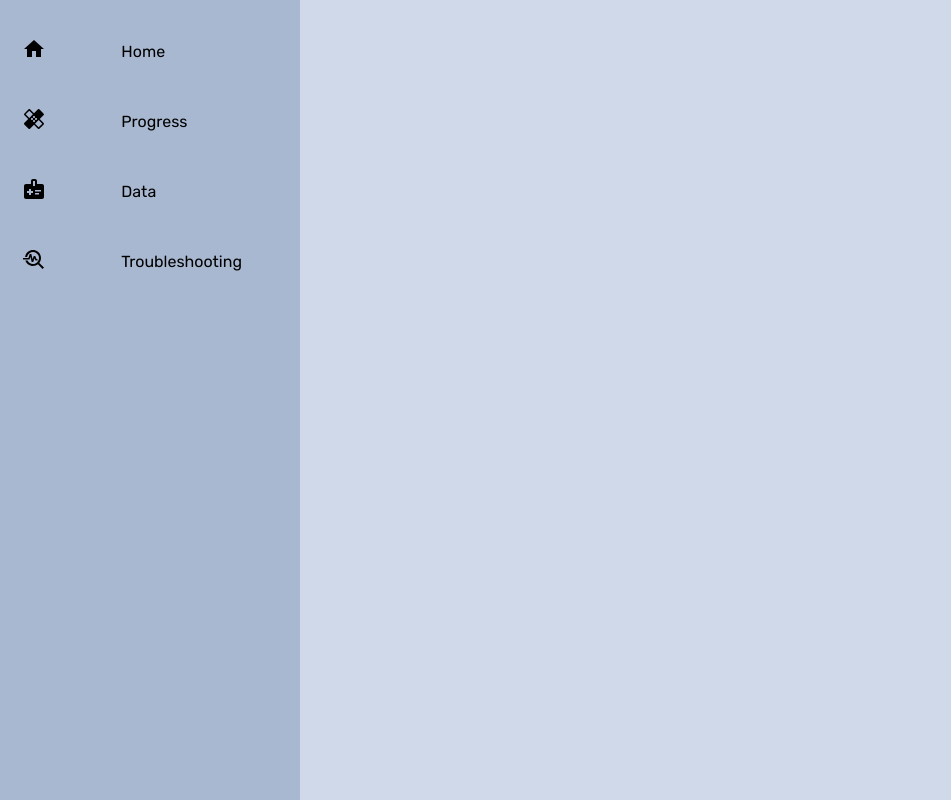
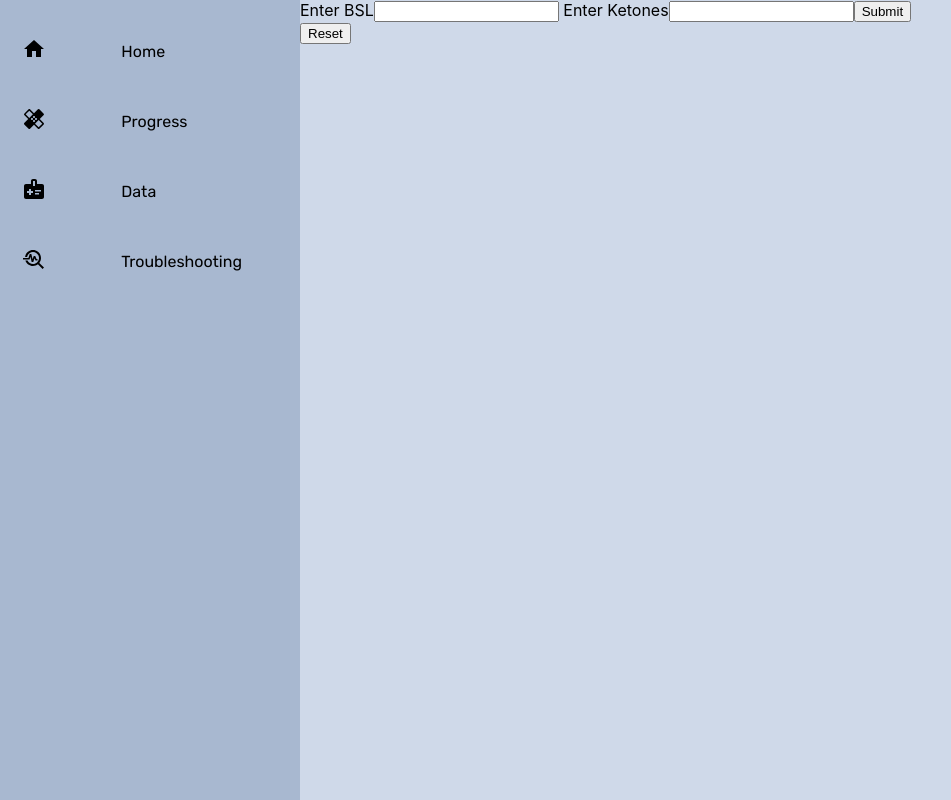
Before and after one commit to KeiferTaishi/dka, a React (Create React App) app: page / in a window 1280 px wide. Both pictures are taken after typing "Sample", "Sample" into the empty fields and a click on the button "Submit". Shown: the whole page, without its empty margins (0-951 px from the left). Built offline with nearby package versions, Linux system fonts and the light colour scheme.

Commit message:
added second form for bsl and ketones

```diff
--- a/package.json
+++ b/package.json
@@ -10,6 +10,7 @@
     "@testing-library/jest-dom": "^5.16.5",
     "@testing-library/react": "^13.4.0",
     "@testing-library/user-event": "^13.5.0",
+    "firebase": "^9.15.0",
     "react": "^18.2.0",
     "react-dom": "^18.2.0",
     "react-router-dom": "^6.6.2",
--- a/src/App.js
+++ b/src/App.js
@@ -5,8 +5,8 @@ import Home from './Pages/Home';
 import Progress from './Pages/Progress';
 import TroubleShooting from './Pages/TroubleShooting';
 
+
 function App() {
-
   let Navigation = Home;
   switch (window.location.pathname) {
     case "/Home":
--- a/src/Pages/Home.js
+++ b/src/Pages/Home.js
@@ -1,6 +1,10 @@
 import React from 'react'
 import '../App.css';
 import { useState, useEffect } from 'react';
+import firebase from './firebase';
+import { hydrate } from 'react-dom';
+
+
 
 export default function Home() {
     const [fName, setfName] = useState(" ");
@@ -8,6 +12,13 @@ export default function Home() {
     const [nhi, setnhi] = useState();
     const [showForm, setShowForm] = useState(true);
 
+    const [bsl, setBsl] = useState();
+    const [ketones, setKetones] = useState();
+
+    const handlereset = ()=>{
+        localStorage.clear();
+        window.location.pathname = "/Home";
+    }
 
     useEffect (()=>{
         const data = window.localStorage.getItem('formIntro');
@@ -23,8 +34,21 @@ export default function Home() {
         setShowForm(false);
     }
 
+
+
     if (!showForm){
-        return <p>{fName}</p>
+        return (
+            <div className = "results">
+            <form>
+                <label> Enter BSL</label>
+                <input type = "number" required value = {bsl} onChange= {(e)=> setBsl(e.target.value)}/>
+                <label> Enter Ketones</label>
+                <input type = "number" required value = {ketones} onChange= {(e)=> setKetones(e.target.value)}/>
+                <button type = "submit"> Submit </button>
+            </form>
+            <button onClick={handlereset}>Reset</button>
+            </div>
+        )
     }
   return (
     <div className="Home">
--- /dev/null
+++ b/src/Pages/firebase.js
@@ -0,0 +1,21 @@
+// Import the functions you need from the SDKs you need
+import { initializeApp } from "firebase/app";
+import {getFirestore} from "firebase/firestore";
+
+// TODO: Add SDKs for Firebase products that you want to use
+// https://firebase.google.com/docs/web/setup#available-libraries
+
+// Your web app's Firebase configuration
+const firebaseConfig = {
+  apiKey: "AIzaSyCxf4sU2lbhsmDm5mUmRwcSeq_xF7Qo7S8",
+  authDomain: "dkadata-2e44e.firebaseapp.com",
+  projectId: "dkadata-2e44e",
+  storageBucket: "dkadata-2e44e.appspot.com",
+  messagingSenderId: "883356820222",
+  appId: "1:883356820222:web:fb639ee673b73868127baf"
+};
+
+// Initialize Firebase
+const app = initializeApp(firebaseConfig);
+
+export default getFirestore(app);
--- a/src/index.js
+++ b/src/index.js
@@ -3,7 +3,7 @@ import ReactDOM from 'react-dom/client';
 import './index.css';
 import App from './App';
 import reportWebVitals from './reportWebVitals';
-import { BrowserRouter } from 'react-router-dom';
+
 const root = ReactDOM.createRoot(document.getElementById('root'));
 root.render(
 
```
Also changed, not shown: 1 other file (tests, documents, lock files or other folders).
